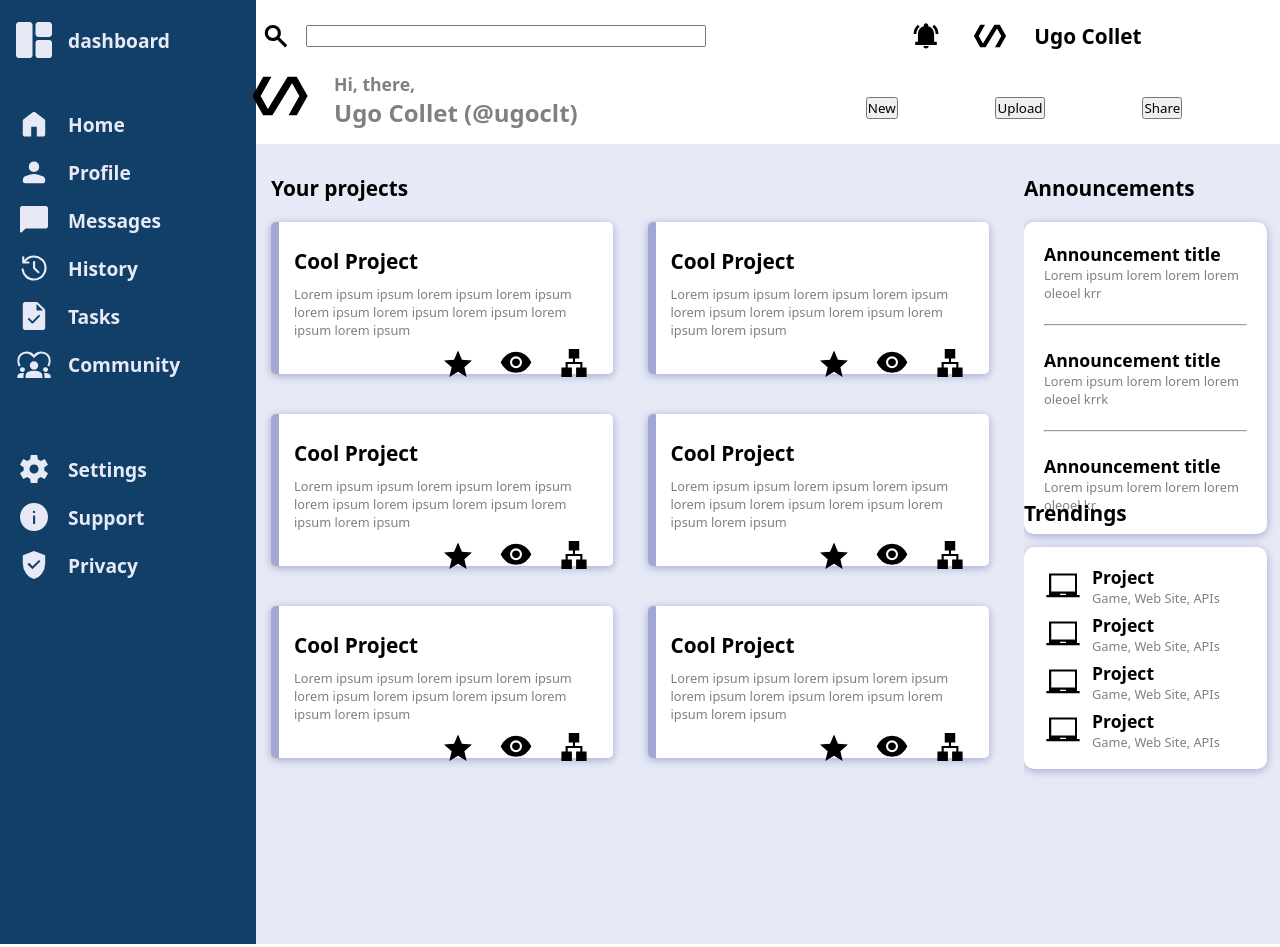
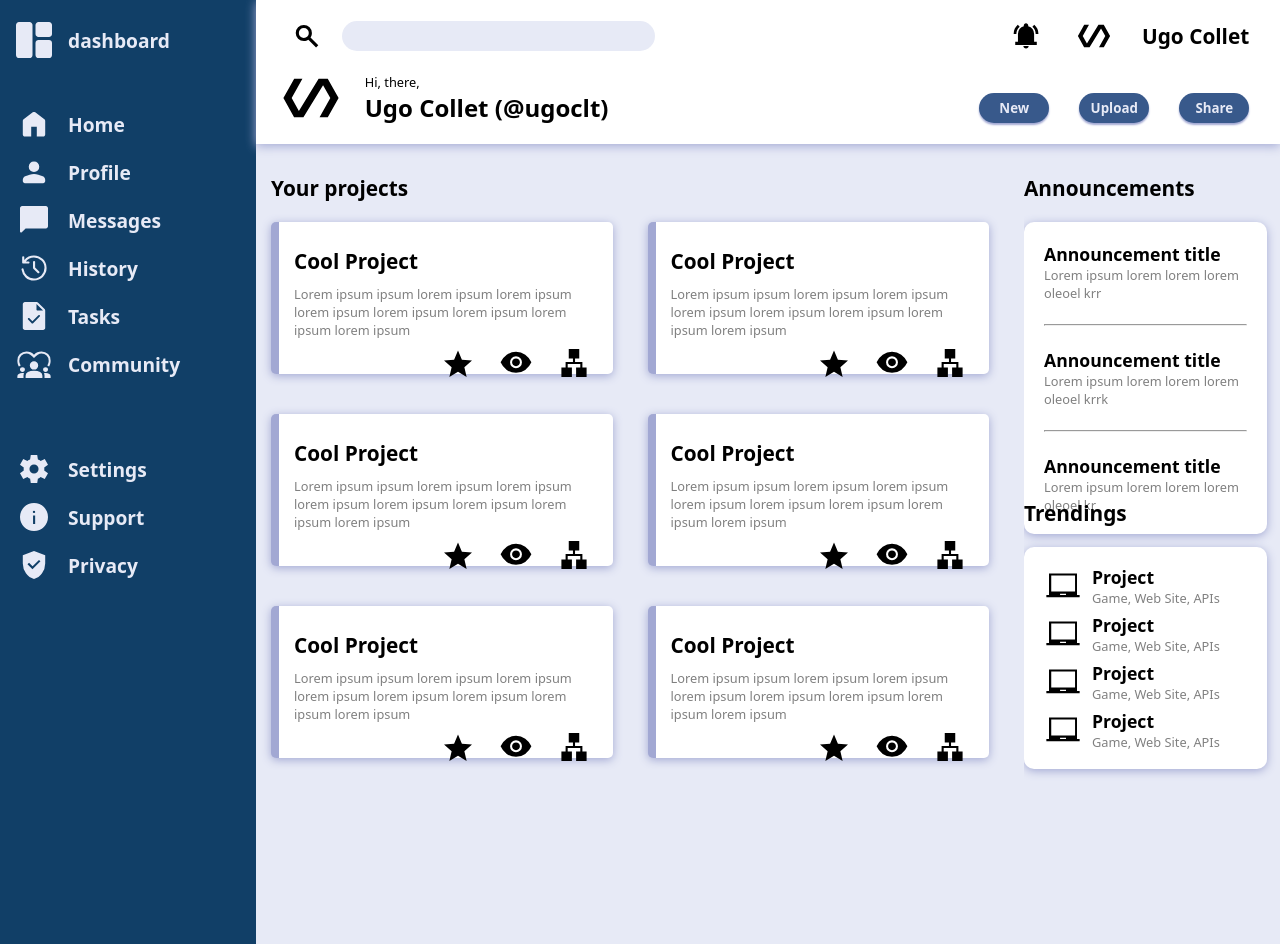
Before and after one commit to pollyblo/top-exercises, a plain HTML site: page CSS-Grids/dashboard/index.html in a window 1280 px wide. Shown: the top 947 px of the page. Drawn offline with Linux system fonts and the light colour scheme.

Commit message:
finished project

```diff
--- a/CSS-Grids/dashboard/index.html
+++ b/CSS-Grids/dashboard/index.html
@@ -57,7 +57,7 @@
                />
             </svg>
             <div id="introducing">
-               <p class="p-small">Hi, there,</p>
+               <p class="p-mini">Hi, there,</p>
                <p class="p-large">Ugo Collet (@ugoclt)</p>
             </div>
          </div>
--- a/CSS-Grids/dashboard/styles.css
+++ b/CSS-Grids/dashboard/styles.css
@@ -31,7 +31,12 @@ header {
   grid-column: 2 / 5;
   display: grid;
   grid-template-columns: repeat(4, 1fr);
-  grid-template-rows: 50% 50%
+  grid-template-rows: 50% 50%;
+
+  z-index: 0;
+  box-shadow: 0px 2px 10px var(--grey-blue);
+  padding-left: min(50px, 3%);
+  padding-right: min(60px, 3%);
 }
 
 #search-wrapper {
@@ -39,11 +44,17 @@ header {
   grid-row: 1 / 2;
   display: flex;
   align-items: center;
-  gap: 10px;
+  gap: 15px;
+
 }
 
 input[type="search"] {
-  width: 400px
+  width: max(200px, 65%);
+  height: 30px;
+
+  border: 1px transparent;
+  border-radius: 15px;
+  background-color: var(--white-blue);
 }
 
 #presentation-wrapper {
@@ -51,15 +62,25 @@ input[type="search"] {
   grid-row: 1 / 2;
   display: flex;
   align-items: center;
-  justify-content: center;
-  gap: 20px;
+  justify-content: flex-end;
+  gap: clamp(20px, 5%, 50px)
 }
 
 #introducing-wrapper {
   grid-column: 1 / 3;
   grid-row: 2 / 3;
   display: flex;
+  align-items: center;
   gap: 30px;
+  margin-bottom: 20px;
+}
+
+#introducing p {
+  color: black;
+}
+
+#introducing>p:nth-child(2) {
+  width: max-content;
 }
 
 #button-wrapper {
@@ -67,7 +88,20 @@ input[type="search"] {
   grid-row: 2 / 3;
   display: flex;
   align-items: center;
-  justify-content: space-evenly;
+  justify-content: flex-end;
+  gap: 30px;
+}
+
+button {
+  width: 70px;
+  height: 30px;
+  border-radius: 15px;
+  background-color: var(--pastel-blue);
+  color: var(--white-blue);
+  font-weight: bold;
+  border: transparent 1px solid;
+  padding: 5px;
+  box-shadow: 0px 2px 2px var(--grey-blue);
 }
 
 nav {
@@ -241,3 +275,7 @@ p,
   font-size: 1.3rem;
   font-weight: 600;
 }
+
+.p-mini {
+  font-size: 0.8rem;
+}
```
